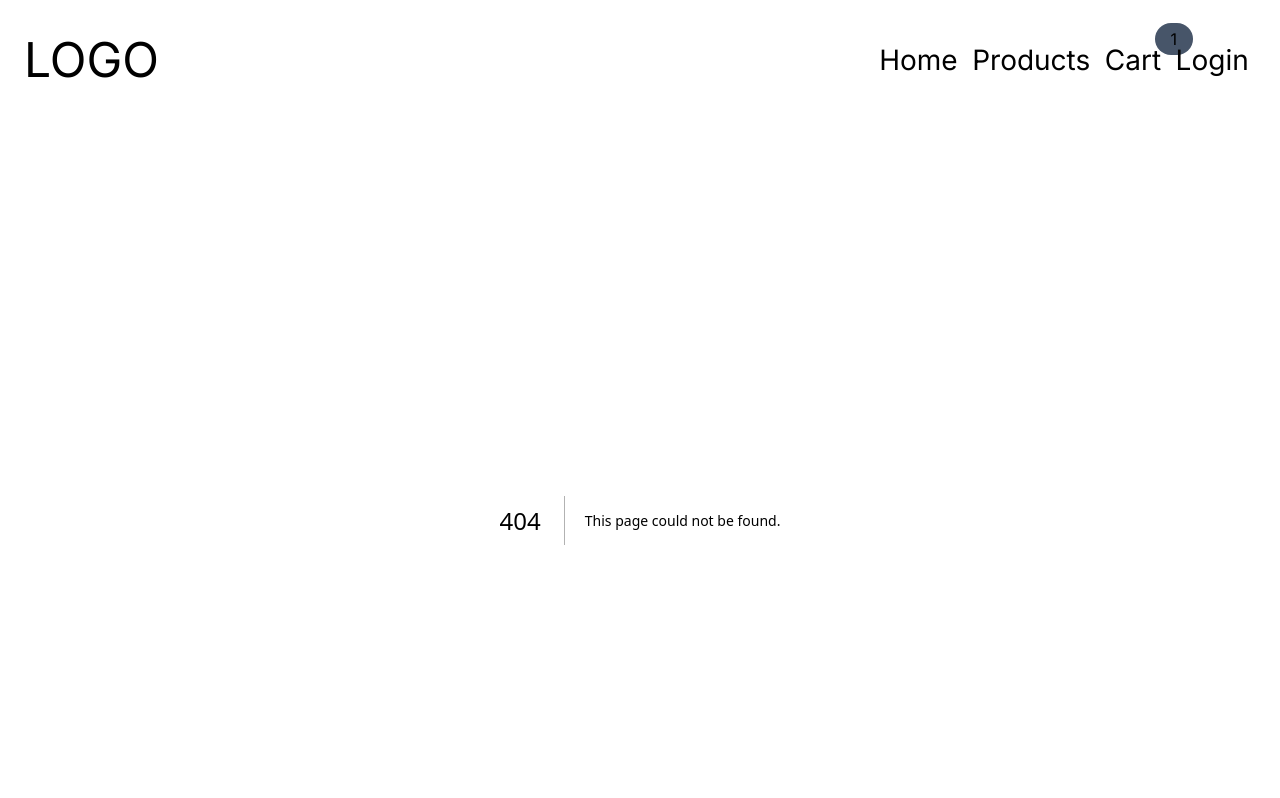
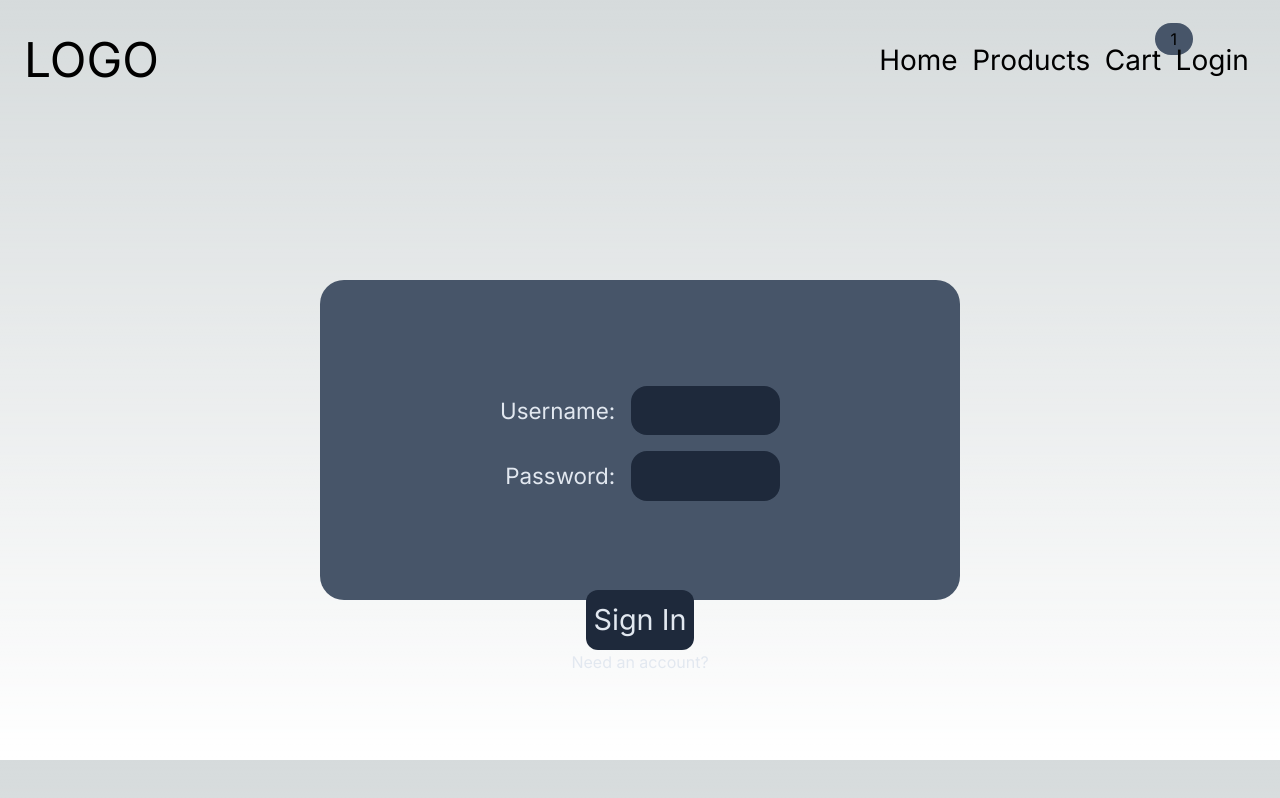
Before and after one commit to DiMNDev/GSM-Examples, a Next.js app: page /login in a window 1280 px wide. Before the commit this address had no page. Shown: the top 798 px of the page. Built offline with nearby package versions, Linux system fonts and the light colour scheme.

Commit message:
created Login page

```diff
--- /dev/null
+++ b/src/app/login/page.tsx
@@ -0,0 +1,16 @@
+"use client";
+import React from "react";
+import LoginForm from "../components/LoginForm";
+
+const Login = () => {
+  return (
+    <div
+      key="{loginPageRef}"
+      className="flex flex-col justify-center items-center h-[80vh] w-[100vw]"
+    >
+      <LoginForm />
+    </div>
+  );
+};
+
+export default Login;
```
